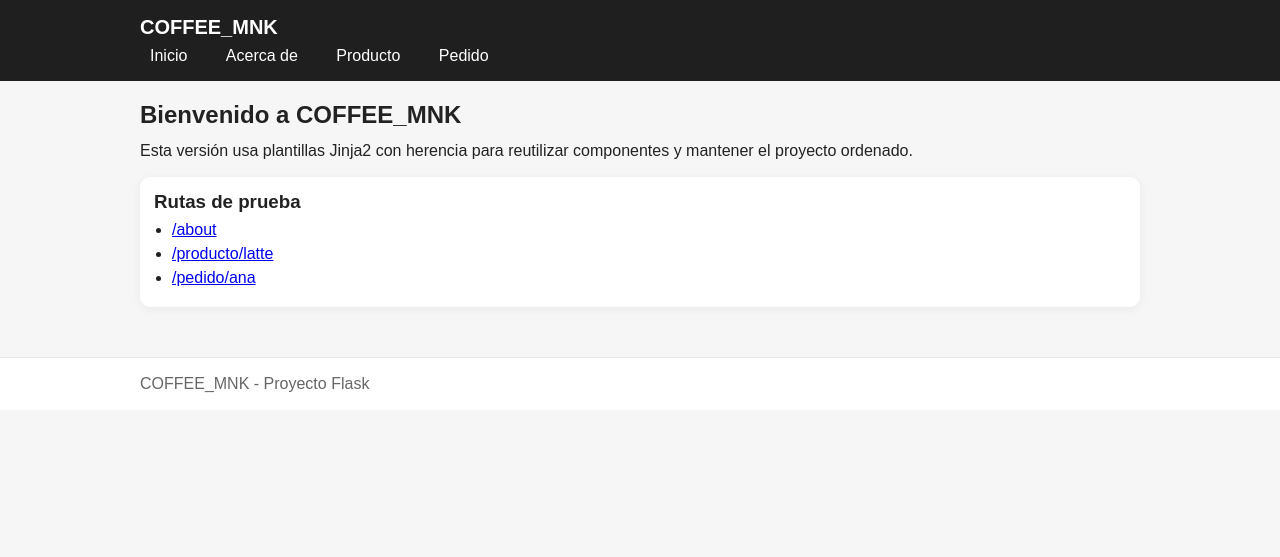
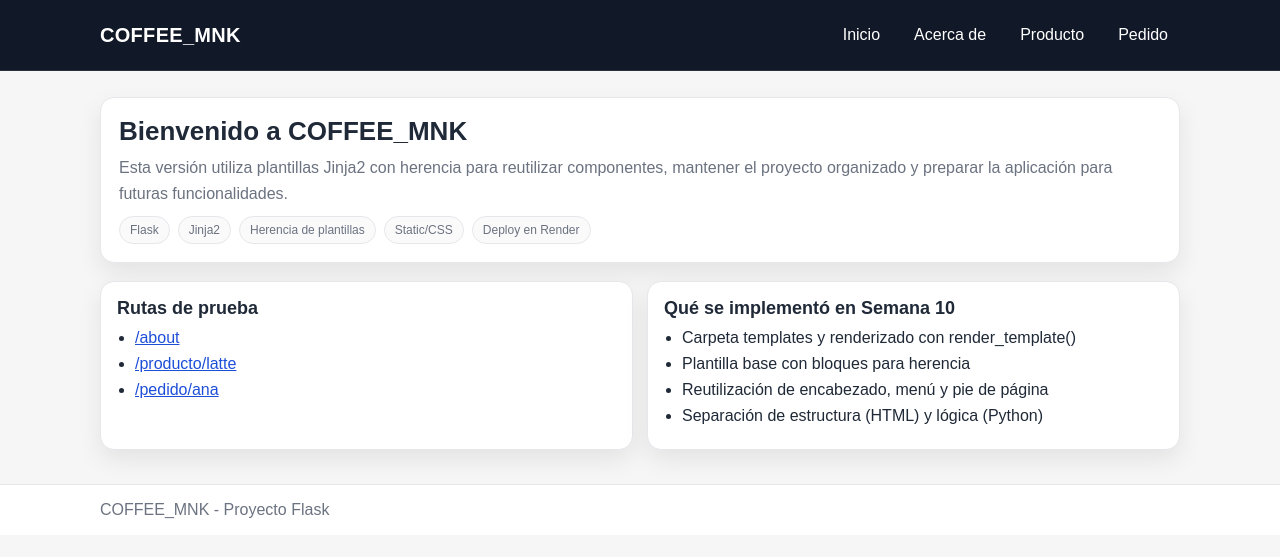
Before and after one commit to MonikaRogel/proyecto_S09_COFFEE_MNK, a Flask app: page / in a window 1280 px wide. Shown: the top 557 px of the page. Run offline with Flask 3, Linux system fonts and the light colour scheme.

Commit message:
Mejora visual y estructura UI (Semana 10)

```diff
--- a/static/styles.css
+++ b/static/styles.css
@@ -1,29 +1,149 @@
-* { box-sizing: border-box; margin: 0; padding: 0; }
-body { font-family: Arial, sans-serif; background: #f6f6f6; color: #222; }
-
-.container { width: min(1000px, 92%); margin: 0 auto; }
-
-.header { background: #1f1f1f; color: #fff; padding: 16px 0; }
-.logo { font-size: 20px; margin-bottom: 8px; }
-
-.nav a {
-  color: #fff; text-decoration: none; margin-right: 14px;
-  padding: 6px 10px; border-radius: 6px;
-}
-.nav a:hover { background: rgba(255,255,255,0.15); }
-
-.main { padding: 20px 0; }
-h2 { margin-bottom: 10px; }
-p { margin-bottom: 12px; line-height: 1.5; }
-
-.card {
-  background: #fff; padding: 14px; border-radius: 10px;
-  box-shadow: 0 2px 10px rgba(0,0,0,0.06);
-  margin-top: 14px;
+:root{
+  --bg: #f6f6f6;
+  --surface: #ffffff;
+  --text: #1f2937;
+  --muted: #6b7280;
+  --border: #e5e7eb;
+  --brand: #111827;
+  --shadow: 0 10px 25px rgba(0,0,0,0.08);
+  --radius: 14px;
 }
 
-ul { margin-left: 18px; margin-top: 8px; }
-li { margin: 6px 0; }
+*{ box-sizing: border-box; margin: 0; padding: 0; }
 
-.footer { margin-top: 30px; padding: 14px 0; background: #fff; border-top: 1px solid #e6e6e6; }
-.footer p { margin: 0; color: #666; }
+body{
+  font-family: Arial, sans-serif;
+  background: var(--bg);
+  color: var(--text);
+}
+
+a{ color: inherit; text-decoration: none; }
+
+.container{
+  width: min(1080px, 92%);
+  margin: 0 auto;
+}
+
+.header{
+  background: var(--brand);
+  color: #fff;
+  padding: 18px 0;
+  border-bottom: 1px solid rgba(255,255,255,0.10);
+}
+
+.header-row{
+  display: flex;
+  align-items: center;
+  justify-content: space-between;
+  gap: 18px;
+}
+
+.logo{
+  font-size: 20px;
+  letter-spacing: 0.3px;
+}
+
+.nav{
+  display: flex;
+  gap: 10px;
+  flex-wrap: wrap;
+}
+
+.nav a{
+  color: #fff;
+  padding: 8px 12px;
+  border-radius: 10px;
+  transition: background 0.15s ease;
+}
+
+.nav a:hover{
+  background: rgba(255,255,255,0.14);
+}
+
+.main{
+  padding: 26px 0 34px;
+}
+
+.hero{
+  background: var(--surface);
+  border: 1px solid var(--border);
+  border-radius: var(--radius);
+  box-shadow: var(--shadow);
+  padding: 18px 18px;
+  margin-bottom: 18px;
+}
+
+.hero h2{
+  font-size: 26px;
+  margin-bottom: 8px;
+}
+
+.hero p{
+  color: var(--muted);
+  line-height: 1.6;
+}
+
+.grid{
+  display: grid;
+  grid-template-columns: repeat(12, 1fr);
+  gap: 14px;
+}
+
+.card{
+  grid-column: span 12;
+  background: var(--surface);
+  border: 1px solid var(--border);
+  border-radius: var(--radius);
+  box-shadow: var(--shadow);
+  padding: 16px;
+}
+
+@media (min-width: 860px){
+  .card.half{ grid-column: span 6; }
+}
+
+.card h3{
+  margin-bottom: 10px;
+  font-size: 18px;
+}
+
+.meta{
+  display: flex;
+  flex-wrap: wrap;
+  gap: 8px;
+  margin-top: 10px;
+}
+
+.badge{
+  display: inline-flex;
+  align-items: center;
+  border: 1px solid var(--border);
+  background: #fafafa;
+  color: var(--muted);
+  padding: 6px 10px;
+  border-radius: 999px;
+  font-size: 12px;
+}
+
+.list{
+  margin-left: 18px;
+}
+
+.list li{
+  margin: 8px 0;
+}
+
+.link{
+  color: #1d4ed8;
+  text-decoration: underline;
+}
+
+.footer{
+  padding: 16px 0;
+  background: var(--surface);
+  border-top: 1px solid var(--border);
+}
+
+.footer p{
+  color: var(--muted);
+}
--- a/templates/base.html
+++ b/templates/base.html
@@ -11,7 +11,7 @@
 <body>
 
 <header class="header">
-    <div class="container">
+  <div class="container header-row">
     <h1 class="logo">COFFEE_MNK</h1>
 
     <nav class="nav">
--- a/templates/index.html
+++ b/templates/index.html
@@ -1,18 +1,40 @@
 {% extends "base.html" %}
 
 {% block content %}
-  <h2>Bienvenido a COFFEE_MNK</h2>
-  <p>
-    Esta versión usa plantillas Jinja2 con herencia para reutilizar componentes
-    y mantener el proyecto ordenado.
-  </p>
+  <section class="hero">
+    <h2>Bienvenido a COFFEE_MNK</h2>
+    <p>
+      Esta versión utiliza plantillas Jinja2 con herencia para reutilizar componentes,
+      mantener el proyecto organizado y preparar la aplicación para futuras funcionalidades.
+    </p>
 
-  <section class="card">
-    <h3>Rutas de prueba</h3>
-    <ul>
-      <li><a href="{{ url_for('about') }}">/about</a></li>
-      <li><a href="{{ url_for('producto', nombre='latte') }}">/producto/latte</a></li>
-      <li><a href="{{ url_for('pedido', cliente='ana') }}">/pedido/ana</a></li>
-    </ul>
+    <div class="meta">
+      <span class="badge">Flask</span>
+      <span class="badge">Jinja2</span>
+      <span class="badge">Herencia de plantillas</span>
+      <span class="badge">Static/CSS</span>
+      <span class="badge">Deploy en Render</span>
+    </div>
+  </section>
+
+  <section class="grid">
+    <div class="card half">
+      <h3>Rutas de prueba</h3>
+      <ul class="list">
+        <li><a class="link" href="{{ url_for('about') }}">/about</a></li>
+        <li><a class="link" href="{{ url_for('producto', nombre='latte') }}">/producto/latte</a></li>
+        <li><a class="link" href="{{ url_for('pedido', cliente='ana') }}">/pedido/ana</a></li>
+      </ul>
+    </div>
+
+    <div class="card half">
+      <h3>Qué se implementó en Semana 10</h3>
+      <ul class="list">
+        <li>Carpeta templates y renderizado con render_template()</li>
+        <li>Plantilla base con bloques para herencia</li>
+        <li>Reutilización de encabezado, menú y pie de página</li>
+        <li>Separación de estructura (HTML) y lógica (Python)</li>
+      </ul>
+    </div>
   </section>
 {% endblock %}
```
Also changed, not shown: templates/about.html (+7 -5 lines). Lines whose indentation alone changed are shown as unchanged.
